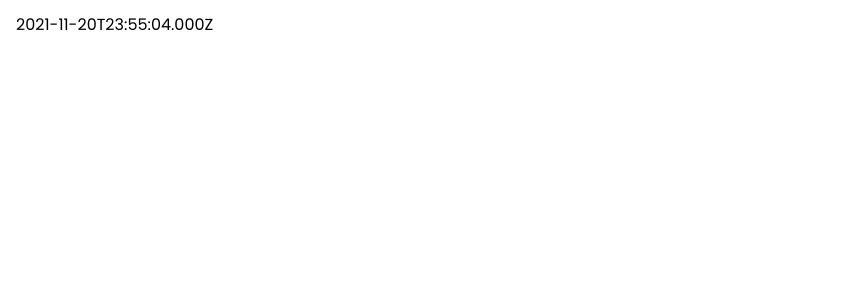
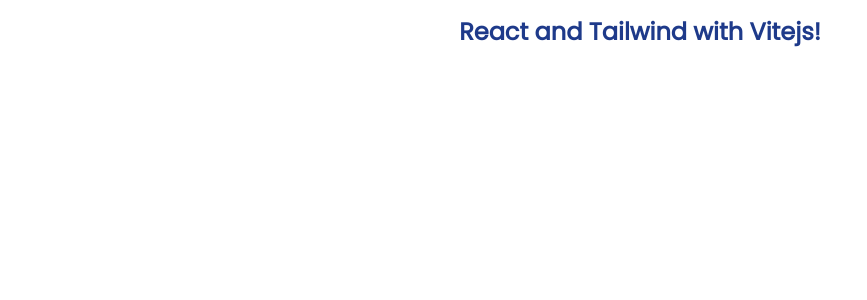
Before and after one commit to TedChenNZ/tinder-for-therapy, a React (Vite) app: page / in a window 1280 px wide. Shown: the top 300 px of the page, without its empty margins (0-867 px from the left). Built offline with nearby package versions, Linux system fonts and the light colour scheme.

Commit message:
Initial tailwind setup

```diff
--- a/package.json
+++ b/package.json
@@ -17,6 +17,7 @@
     "@types/react-dom": "17.0.11",
     "@types/styled-components": "5.1.15",
     "@vitejs/plugin-react": "1.0.5",
+    "tailwindcss": "2.2.19",
     "typescript": "4.4.4",
     "vite": "2.6.13"
   }
--- /dev/null
+++ b/postcss.config.js
@@ -0,0 +1,6 @@
+module.exports = {
+  plugins: {
+    tailwindcss: {},
+    autoprefixer: {},
+  },
+}
--- a/src/App/index.tsx
+++ b/src/App/index.tsx
@@ -5,8 +5,15 @@
 `;
 
 function App() {
-  const date = new Date().toISOString();
-  return <AppWrapper>{date}</AppWrapper>;
+  return (
+    <AppWrapper>
+      <div className="flex justify-center">
+        <h1 className="font-bold text-2xl text-blue-900">
+          React and Tailwind with Vitejs!
+        </h1>
+      </div>
+    </AppWrapper>
+  );
 }
 
 export default App;
--- a/src/StyleProviders.tsx
+++ b/src/StyleProviders.tsx
@@ -3,6 +3,7 @@
 import { ThemeProvider } from "styled-components";
 import { GlobalStyle } from "./styles/GlobalStyles";
 import { theme } from "./styles/theme";
+import "./styles/tailwind.css";
 
 export const StyleProviders: React.FC = ({ children }) => {
   return (
--- /dev/null
+++ b/src/styles/tailwind.css
@@ -0,0 +1,3 @@
+@tailwind base;
+@tailwind components;
+@tailwind utilities;
--- /dev/null
+++ b/tailwind.config.js
@@ -0,0 +1,11 @@
+module.exports = {
+  purge: [],
+  darkMode: false, // or 'media' or 'class'
+  theme: {
+    extend: {},
+  },
+  variants: {
+    extend: {},
+  },
+  plugins: [],
+}
```
Also changed, not shown: 1 other file (tests, documents, lock files or other folders).
